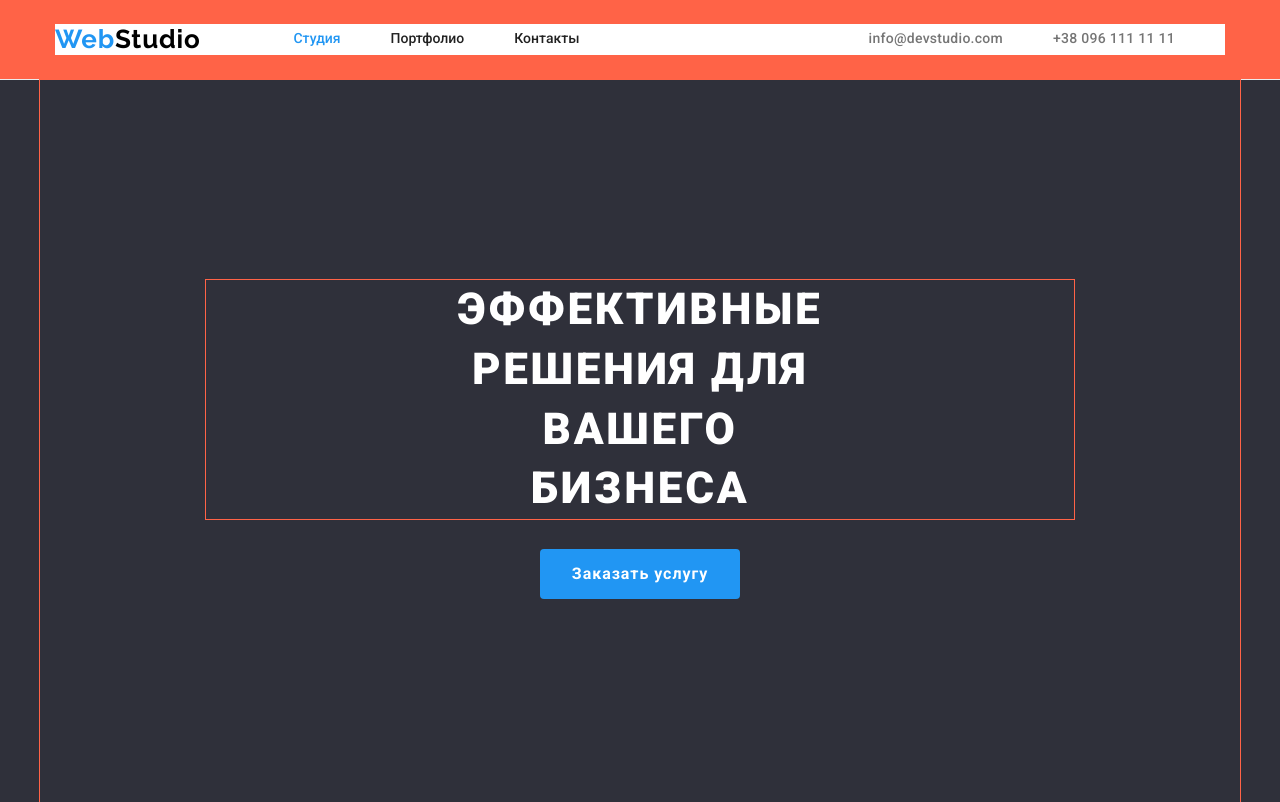
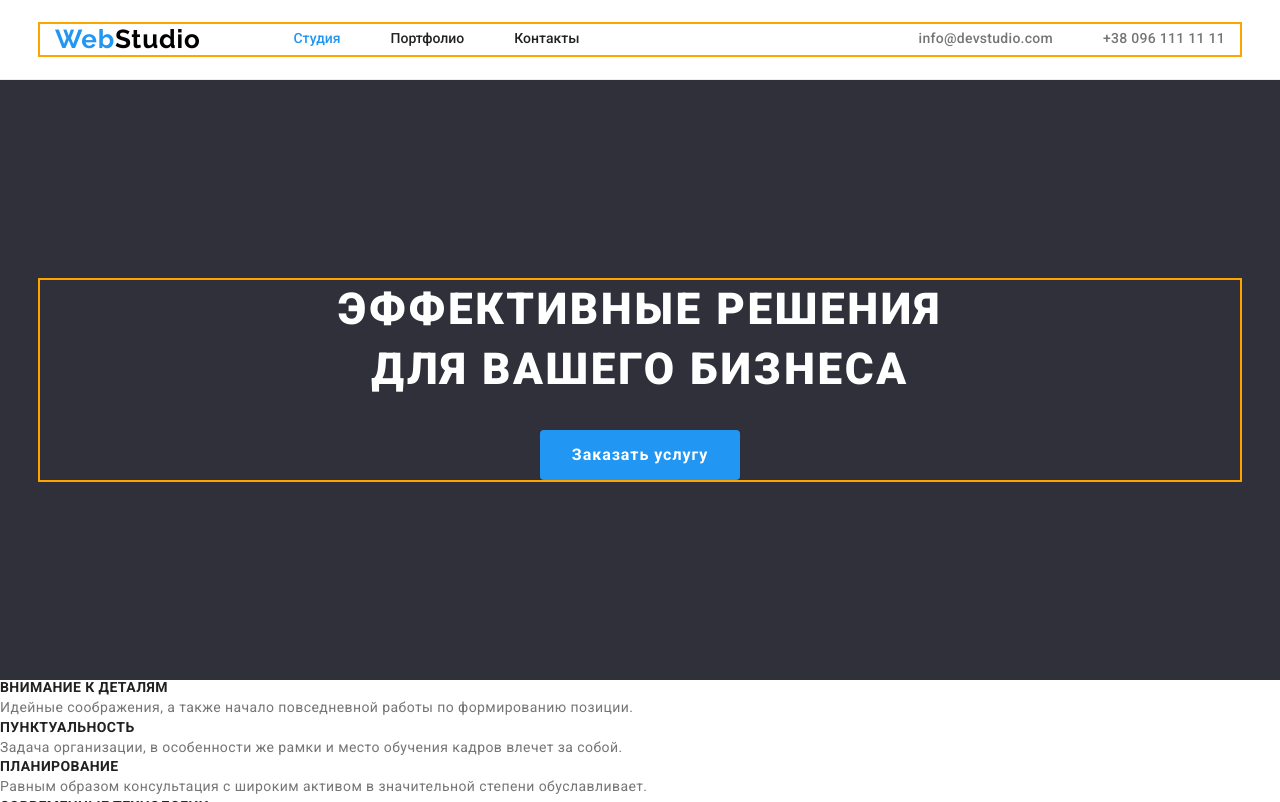
Before and after one commit to Dimikom/goit-markup-hw-03, a plain HTML site: page index.html in a window 1280 px wide. Shown: the top 802 px of the page. Drawn offline with nearby package versions, Linux system fonts and the light colour scheme.

Commit message:
Сделал Hero

```diff
--- a/css/styles.css
+++ b/css/styles.css
@@ -84,20 +84,18 @@ ol {
   margin-right: auto;
   padding-left: 15px;
   padding-right: 15px;
-  outline: 1px solid tomato;
+  outline: 2px solid orange;
 }
 /*=========HEADER========*/
 .page-header {
   padding-top: 24px;
   padding-bottom: 24px;
-  background-color: tomato;
   border-bottom: 1px solid rgba(236, 236, 236, 1);
 }
 .topline {
   display: flex; /*располагает єлементы хедера в строку */
   align-items: center;
   background-color: var(--primary-white-color);
-  /*он нужен?*/
 }
 .webstudio {
   font-family: var(--logo-font);
@@ -141,9 +139,6 @@ ol {
 .mnav-item + .mnav-item {
   margin-left: 50px; /* задает левый margin для меню нав кроме первого ли*/
 }
-/* menu-nav-item:not (:last-child) {
-  margin-right: 50px;} */
-
 .menu-nav a:hover,
 .menu-nav a:focus {
   color: var(--accent-color);
@@ -152,7 +147,6 @@ ol {
   list-style: none;
   display: flex;
   align-items: center;
-  margin-right: 50px;
   margin-left: auto;
 }
 .contact-email {
@@ -189,15 +183,13 @@ ol {
 .hero {
   background-color: var(--hero-footer-bground);
   text-align: center;
+  padding-top: 200px;
+  padding-bottom: 200px;
 }
-.hero > .container {
+.hero .container {
   display: flex;
   align-items: center;
   flex-direction: column;
-  /* padding-top: 200px;
-  padding-bottom: 200px; */
-  padding: 200px 452px 280px 452px;
-  outline: 1px solid tomato;
 }
 .hero-slogan {
   color: var(--primary-white-color);
@@ -206,7 +198,6 @@ ol {
   line-height: 1.36;
   letter-spacing: 0.06em;
   text-transform: uppercase;
-  outline: 1px solid tomato;
   margin-bottom: 30px;
   padding-left: 252px;
   padding-right: 252px;
```
